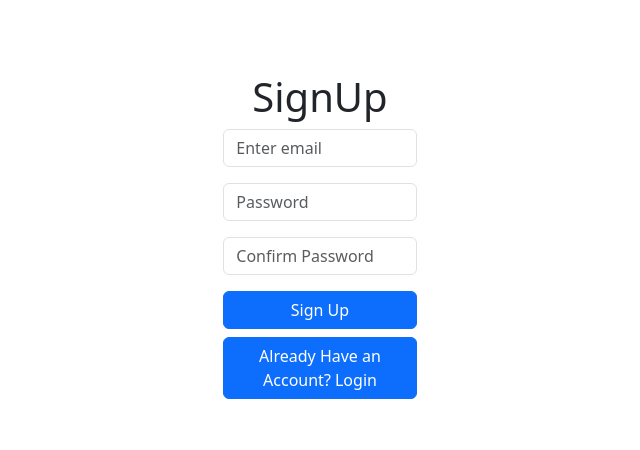
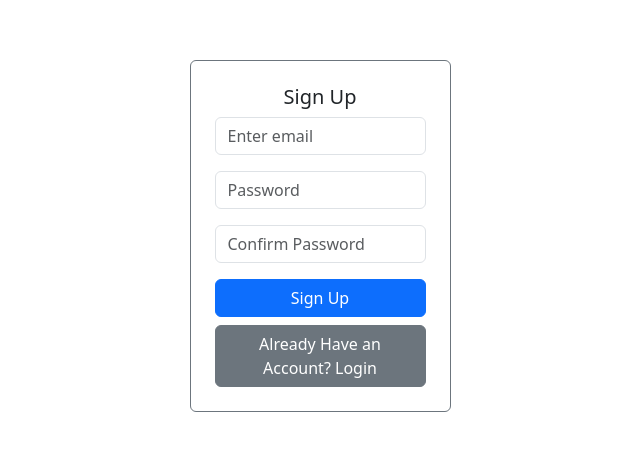
Before and after one commit to saifmohammad00/Mail-Box-ReactJS-Project, a React (Create React App) app: page / in a window 1280 px wide. Shown: the part 164-614 px from the top of the page, without its empty margins (320-960 px from the left). Built offline with nearby package versions, Linux system fonts and the light colour scheme.

Commit message:
Signup Screen Test Driven Development TDD

```diff
--- a/src/components/SignUp.js
+++ b/src/components/SignUp.js
@@ -1,64 +1,85 @@
 import { useRef, useState } from "react";
-import { Button, Col, Form, Row } from "react-bootstrap";
-const api="AIzaSyA0x9iK68jy0hyR54eowao2y47FFKF1x18"
+import { Button, Card, Col, Container, Form, Row } from "react-bootstrap";
+
+const api = "AIzaSyDAslJMvrH6dTGE7qxgk1v3XjrNsp5mXlM";
+
 const SignUp = () => {
-    const enteredEmail=useRef();
-    const enteredPass=useRef();
-    const enteredCpass=useRef();
+    const enteredEmail = useRef();
+    const enteredPass = useRef();
+    const enteredCpass = useRef();
     const [islogged, setIsLogged] = useState(false);
 
-    const handleSubmit=async(e)=>{
+    const handleSubmit = async (e) => {
         e.preventDefault();
-          if(enteredCpass.current.value!==enteredPass.current.value){
-            alert("passwords dont match")
+        let url;
+        if(islogged){
+            url=`https://identitytoolkit.googleapis.com/v1/accounts:signInWithPassword?key=${api}`
+        }else{
+            url=`https://identitytoolkit.googleapis.com/v1/accounts:signUp?key=${api}`
+            if (enteredCpass.current.value !== enteredPass.current.value) {
+                alert("passwords dont match");
                 return;
             }
-          const email=enteredEmail.current.value;
-          const pass=enteredPass.current.value;
-          try{
-            const res=await fetch(`https://identitytoolkit.googleapis.com/v1/accounts:signUp?key=${api}`,{
-                method:"POST",
-                body:JSON.stringify({
-                    email:email,
-                    password:pass,
-                    returnSecureToken:true
+        }
+        const email = enteredEmail.current.value;
+        const pass = enteredPass.current.value;
+        try {
+            const res = await fetch(`${url}`, {
+                method: "POST",
+                body: JSON.stringify({
+                    email: email,
+                    password: pass,
+                    returnSecureToken: true
+                }),
+                headers:{
+                    'Content-Type':'application/json'
+                }
             })
-              })
-              if(!res.ok){
-                throw new Error("unable to SignUp");
+            if (!res.ok) {
+                throw new Error("authentication failed");
             }
-              console.log("successfully SignUp");
-          }catch(error){
+            if(!islogged){
+               setIsLogged(true);
+            }
+        } catch (error) {
             console.log(error.message);
         }
+        enteredCpass.current.value="";
+        enteredEmail.current.value="";
+        enteredPass.current.value="";
     }
-    return <div className="centered-wrapper">
+    const handleToggle=()=>{
+        setIsLogged(prev=>!prev);
+    }
+    return <Container className="centered-wrapper">
         <Row className="vh-100 d-flex justify-content-center align-items-center">
-            <Col  lg={2} className="text-center">
-            <h1>SignUp</h1>
+            <Col lg={3} className="text-center">
+            <Card border="secondary" className="p-4">
+                <Card.Title>{islogged ? "Login" : "Sign Up"}</Card.Title>
                 <Form onSubmit={handleSubmit}>
                     <Form.Group className="mb-3" controlId="formBasicEmail">
-                        <Form.Control type="email" placeholder="Enter email" required ref={enteredEmail}/>
+                        <Form.Control type="email" placeholder="Enter email" required ref={enteredEmail} />
                     </Form.Group>
 
                     <Form.Group className="mb-3" controlId="formBasicPassword">
-                        <Form.Control type="password" placeholder="Password" required ref={enteredPass}/>
+                        <Form.Control type="password" placeholder="Password" required ref={enteredPass} />
                     </Form.Group>
 
-                    <Form.Group className="mb-3" controlId="formConfirmPassword">
-                        <Form.Control type="password" placeholder="Confirm Password" required ref={enteredCpass}/>
-                    </Form.Group>
+                    {!islogged && <Form.Group className="mb-3" controlId="formConfirmPassword">
+                        <Form.Control type="password" placeholder="Confirm Password" required ref={enteredCpass} />
+                    </Form.Group>}
 
                     <Button variant="primary" type="submit" className="w-100 mb-2">
-                        {!islogged ? "Sign Up" : "Login"}
+                        {islogged ? "Login" : "Sign Up"}
                     </Button>
 
-                    <Button variant="primary" type="button" className="w-100">
-                        Already Have an Account? Login
+                    <Button variant="secondary" type="button" className="w-100" onClick={handleToggle}>
+                        {islogged ? "New User? SignUp" : "Already Have an Account? Login"}
                     </Button>
                 </Form>
+                </Card>
             </Col>
         </Row>
-    </div>
+    </Container>
 }
 export default SignUp;
```
Also changed, not shown: 2 other files (tests, documents, lock files or other folders). Lines whose indentation alone changed are shown as unchanged.
